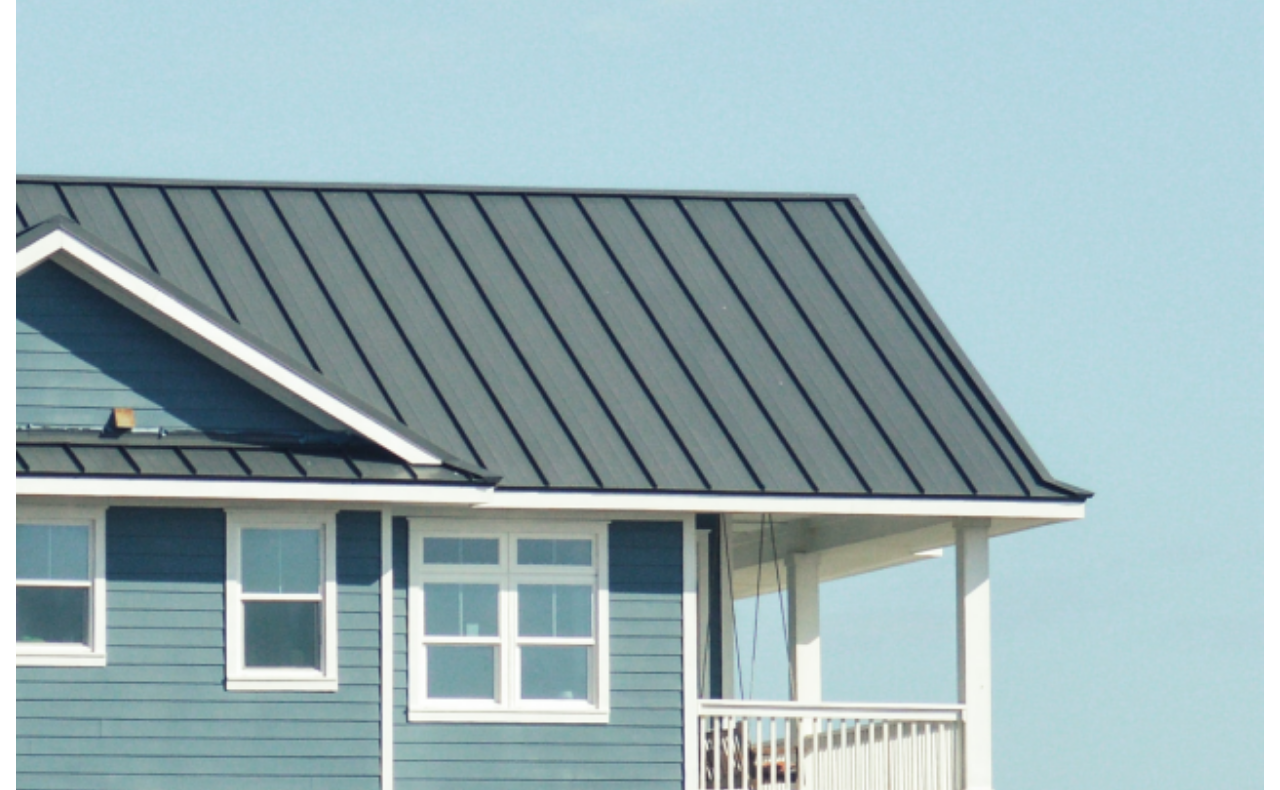
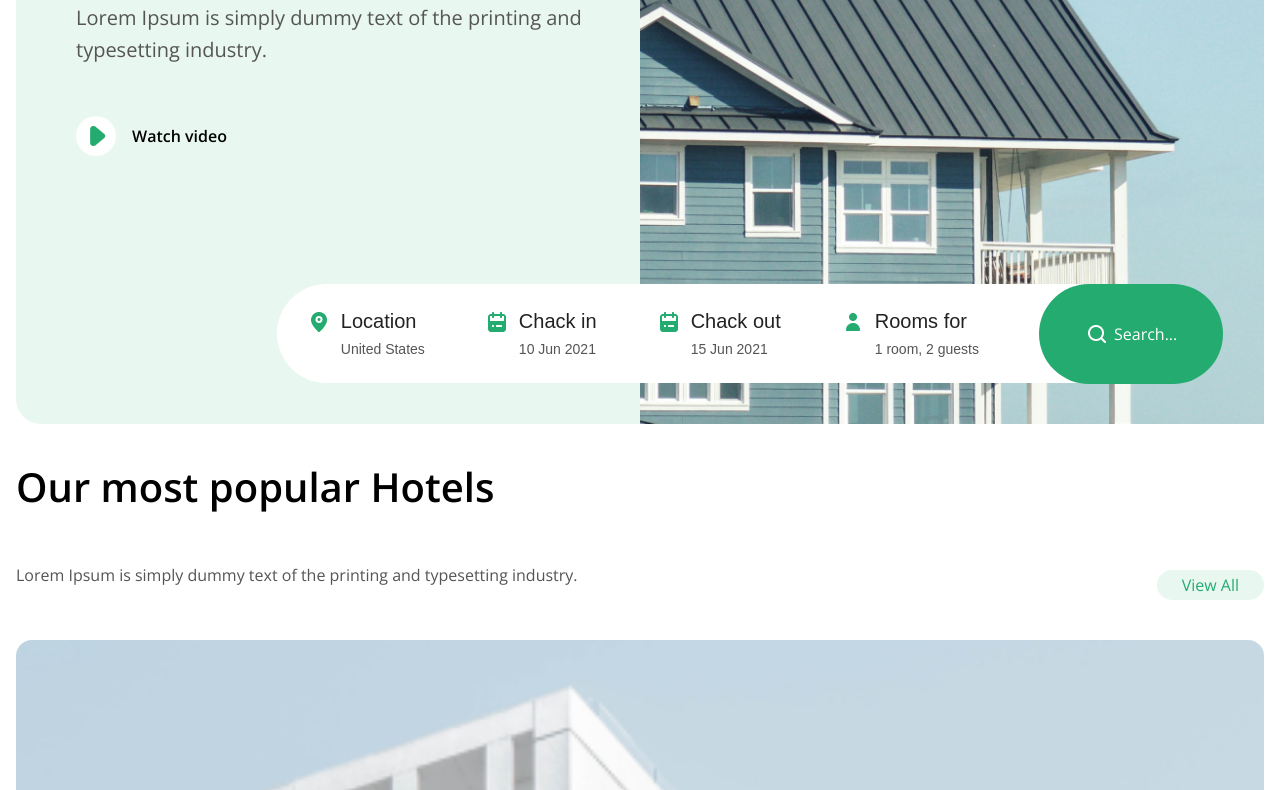
Before and after one commit to Isaque-correa/rent-hotel, a website: page index.html in a window 1280 px wide. Shown: the part 314-1104 px from the top of the page. Drawn offline with nearby package versions, Linux system fonts and the light colour scheme.

Commit message:
ajuste banner desk

```diff
--- a/css/blocks/_banner.scss
+++ b/css/blocks/_banner.scss
@@ -1,25 +1,44 @@
 .banner {
     margin: 2.5rem 0 0;
+    &__content{
 
+        background-color: var(--c-green-light);
+        border-radius: 1.5625rem;
+        @include desk{
+            display: flex;
+            flex-direction: row-reverse;
+        }
+    }
     &__left {
-        background-color: var(--c-green-light);
-        padding: .625rem .9375rem;
-        border-radius: 1.5625rem 1.5625rem 0 0;
+        padding: 1.875rem 1.5625rem;
+        border-radius: 0 0 1.5625rem 1.5625rem;
+        @include desk{
+            padding: 5.5rem 40px 208px 60px;
+        }
 
         .title {
             font-family: "Open Sans";
-            font-size: 3.375rem;
+            margin: 0;
             font-weight: 600;
             color: var(--c-black);
             line-height: 3.125rem;
+            font-size: 1.6875rem;
+            @include desk {
+                font-size: 3.375rem;
+            }
 
         }
 
         .description {
             font-family: "Open Sans";
             font-weight: 400;
-            font-size: 20px;
+            font-size: .9375rem;
+            line-height: 2rem;
             color: var(--c-silver);
+            margin: 1.875rem 0 3.125rem;
+            @include desk{
+                font-size: 1.25rem;
+            }
         }
 
         a {
@@ -41,23 +60,53 @@
     &__imgPrincipal {
         width: 100%;
         border-radius: 1.5625rem 1.5625rem 0 0;
+        @include desk{
+            width: 50%;
+        }
     }
+    position: relative;
 }
 
 //-------------DROPDOWN--------------
+.search{
+    @include desk{
+        position: absolute !important;
+        padding: 2.375rem 2.875rem !important;
+        top: 0;
 
+    }
+}
 .dropdown {
     display: flex;
     flex-direction: column;
     margin: 1.875rem 0 0;
     gap: 1.875rem .625rem;
+    @include desk{
+        flex-direction: initial;
+        position: absolute;
+        bottom: 2.5625rem;
+        max-width: 62.5rem;
+        right: 8.75rem;
+    }
+    &__cover{
+        @include desk{
+            display: flex;
+            padding: 0 5.3125rem 0 1.875rem;
+            background: var(--c-white);
+            border-radius: 17.5rem;
+            gap: 3.75rem;
+        }
+    }
 
     &__location {
         display: flex;
         position: relative;
         gap: .625rem;
         width: 100%;
-
+        @include desk{
+            width: auto;
+            padding: 26px 0;
+        }
         img {
             height: fit-content;
         }
@@ -142,6 +191,9 @@
         align-items: center;
         gap: .3125rem;
         position: relative;
+        @include desk{
+            border-radius: 17.5rem;
+        }
     }
 
     &__searchInput {
@@ -149,6 +201,9 @@
         position: absolute;
         left: -18.75rem;
         transition: ease-in 0.25s;
+        @include desk{
+            display: none;
+        }
 
         input {
             border-radius: 1.875rem;
--- a/css/blocks/_header.scss
+++ b/css/blocks/_header.scss
@@ -102,7 +102,7 @@
         left: 0;
         padding: .3125rem;
         gap: .625rem;
-
+        width: 97%;
 
 
     }
--- a/css/style.scss
+++ b/css/style.scss
@@ -1,3 +1,4 @@
+@import "./utils/mixin";
 @import "./utils/color";
 @import "./blocks/header";
 @import "./utils/layout";
--- a/css/utils/_layout.scss
+++ b/css/utils/_layout.scss
@@ -3,4 +3,5 @@
 }
 .containerMain{
     padding: 0 1rem;
+
 }
--- /dev/null
+++ b/css/utils/_mixin.scss
@@ -0,0 +1,5 @@
+@mixin desk {
+    @media (min-width: 700px) {
+        @content;
+    }
+}
--- a/index.html
+++ b/index.html
@@ -27,13 +27,17 @@
     </header>
     <main class="containerMain">
         <section class="banner">
+            <div class="banner__content">
                 <img class="banner__imgPrincipal" src="./image/image.png" alt="" srcset="">
                 <div class="banner__left">
                     <h1 class="title">Find your perfect place to stay</h1>
-                <p class="description">Lorem Ipsum is simply dummy text of the printing and typesetting industry.</p>
+                    <p class="description">Lorem Ipsum is simply dummy text of the printing and typesetting industry.
+                    </p>
                     <a href="#"><img src="./image/play.png" alt="">Watch video</a>
                 </div>
+            </div>
             <div class="dropdown">
+                <div class="dropdown__cover">
                     <div class="dropdown__location">
                         <img src="./image/pin.png" alt="Location">
                         <div class="dropdown__btn" onclick=dropdownShow()>
@@ -79,13 +83,14 @@
                         </div>
                     </div>
                     <div class="dropdown__location">
-                    <span class="dropdown__search" onclick=dropdownShow5()>
+                        <span class="dropdown__search search" onclick=dropdownShow5()>
                             <img src="./image/search.png" alt="Location">
                             Search...
                         </span>
                         <!-- <input type="text" class=""> -->
                         <div class="dropdown__searchInput">
                             <input id="date" type="text" />
+                        </div>
                     </div>
                 </div>
 
```
Also changed, not shown: css/style.css, 1 other file. Lines whose indentation alone changed are shown as unchanged.
